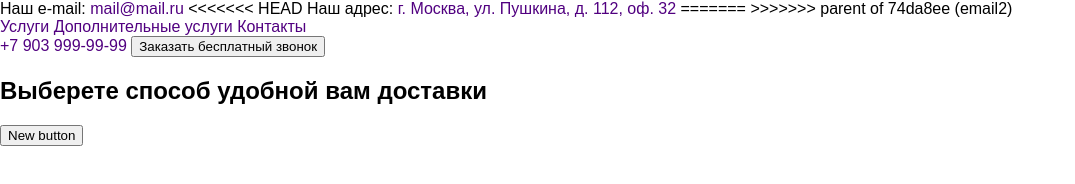
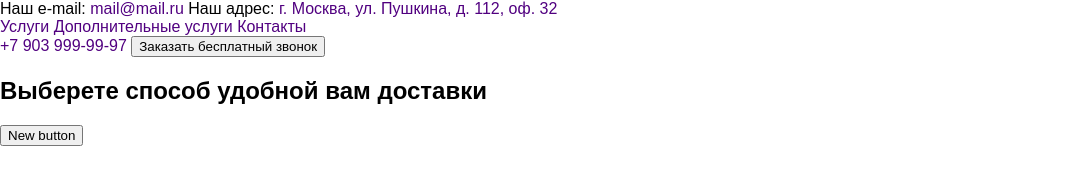
Before and after one commit to elenatip/special-app, a plain HTML site: page index.html in a window 1280 px wide. Shown: the whole page, without its empty margins (0-1075 px from the left). Drawn offline with Linux system fonts and the light colour scheme.

Commit message:
telefon2

```diff
--- a/index.html
+++ b/index.html
@@ -13,10 +13,7 @@
         <nav>
         <div>
             Наш e-mail: <a href="mailto:mail@mail.ru">mail@mail.ru</a>
-<<<<<<< HEAD
             Наш адрес: <a href="mailto:mail2@mail.ru">г. Москва, ул. Пушкина, д. 112, оф. 32</a>
-=======
->>>>>>> parent of 74da8ee (email2)
         <div>
         <div>
             <a href="#services">Услуги</a>
@@ -24,7 +21,7 @@
             <a href="#contacts">Контакты</a>
         </nav>
         <div>
-            <a href="tel:+79039999999">+7 903 999-99-99</a>
+            <a href="tel:+79039999997">+7 903 999-99-97</a>
             <button>Заказать бесплатный звонок</button>
         </div>
     </header>
```
